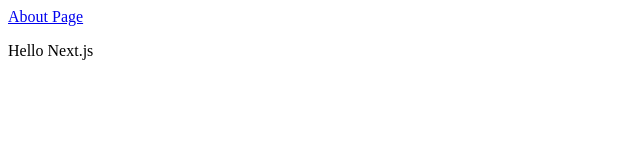
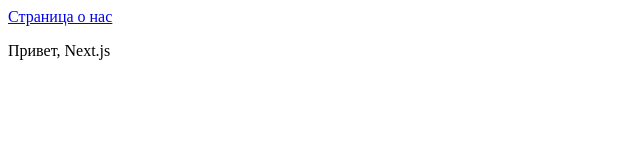
Before and after one commit to SergeySolod/NextProject, a Next.js app: page / in a window 1280 px wide. Shown: the top 160 px of the page, without its empty margins (0-640 px from the left). Built offline with nearby package versions, Linux system fonts and the light colour scheme.

Commit message:
Small changes

```diff
--- a/pages/index.js
+++ b/pages/index.js
@@ -4,9 +4,9 @@ export default function Index() {
     return (
         <div>
             <Link href="/about">
-                <a>About Page</a>
+                <a>Страница о нас</a>
             </Link>
-            <p>Hello Next.js</p>
+            <p>Привет, Next.js</p>
         </div>
     );
 }
```
